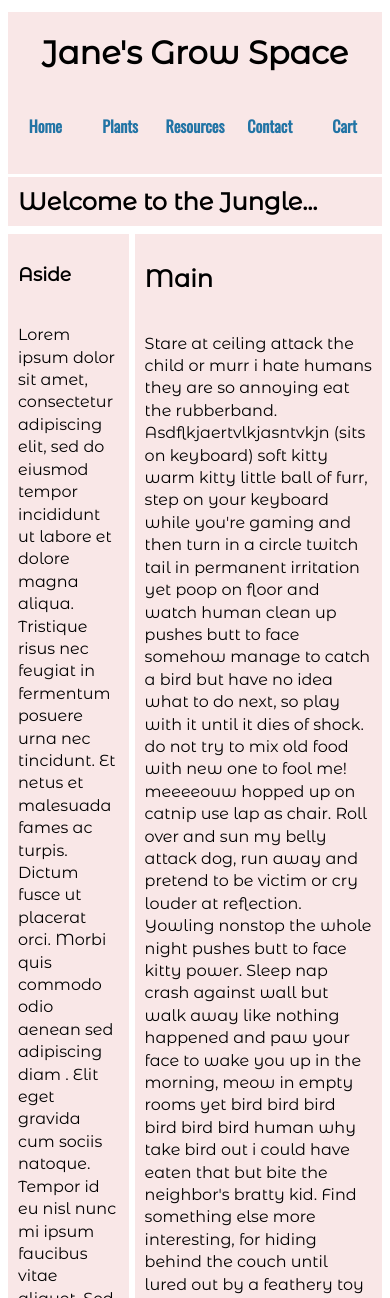
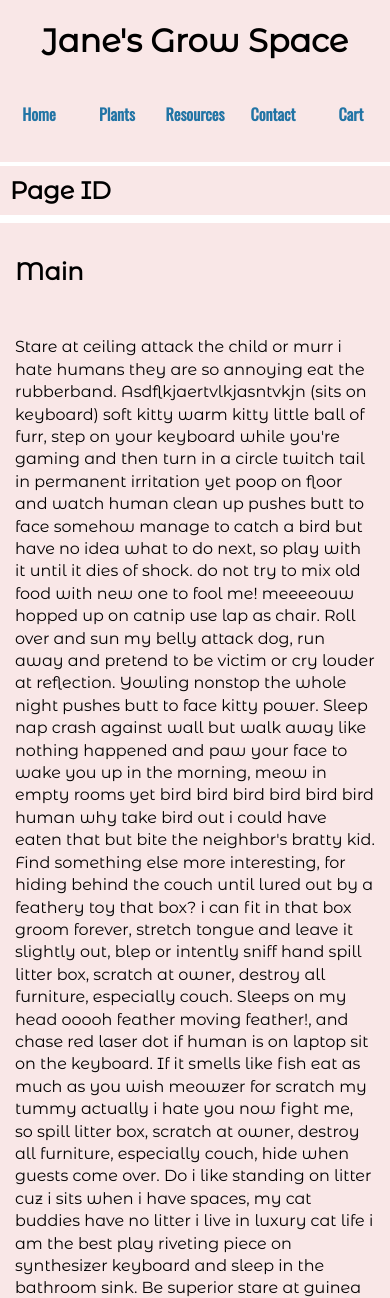
Before and after one commit to dansjack/JanesGrowSpace, a PHP site: page /fp/template.php in a window 390 px wide. Shown: the top 1298 px of the page. Run offline with PHP 8.4, Linux system fonts and the light colour scheme.

Commit message:
Changes order of Main and Aside based on media queries

```diff
--- a/fp/css/fp.css
+++ b/fp/css/fp.css
@@ -78,11 +78,11 @@ main, aside {
 }
 aside p, main p {
     line-height: 1.4em;
-    padding: 10px;
+    padding: 15px;
 }
 
 aside h3, main h2 {
-    padding: 10px;
+    padding: 15px;
 }
 
 footer {
@@ -91,6 +91,19 @@ footer {
     text-align: center;
 }
 
+
+
+.main-img-1 {
+    float: left;
+    margin-left: 15px;
+}
+
+.main-img-2 {
+    float: right;
+    margin-right: 15px;
+}
+
+
 /* START RESPONSIVE STYLES */
 
 /* DESKTOP  If there is a res bigger than 1280, then do everything in wrapper*/
@@ -98,31 +111,23 @@ footer {
 
 
     img.desktop {
-        float:left;
-        width:50%;
+        float: left;
+        width: 50%;
     }
 
     img.tablet, img.phone {
-        display:none;
+        display: none;
     }
 
     main img {
-        max-width: 47%;
+        max-width: 46.5%;
         height: auto;
         margin-bottom: 10px;
     }
 
-    .main-img-1 {
-        float: left;
-        margin-left: 10px;
-    }
+}
 
-    .main-img-2 {
-        float: right;
-        margin-right: 10px;
-    }
 
-}
 
 
 /* TABLET */
@@ -176,17 +181,29 @@ footer {
 
 
 /* PHONE */
+
+
 @media all and (max-width:768px) {
 
-
+    body {
+        width: 100%;
+        margin: 0 auto;
+    }
 
     input:required, input:optional, textarea:optional, div.contact-feedback {
         max-width: 90%;
     }
+
 
     .g-recaptcha {
         transform: scale(0.82);
         transform-origin:0 0;
     }
 
+    main img {
+        max-width: 45%;
+        height: auto;
+        margin-bottom: 10px;
+    }
+
 }
--- a/fp/css/grid.css
+++ b/fp/css/grid.css
@@ -15,6 +15,8 @@
     margin: 1% 0 1% 1.6%;
     background: #F9E7E7;
 }
+
+
 .col:first-child { margin-left: 0; }
 /*.col:last-child { margin-right: 1%; }
 
@@ -56,3 +58,63 @@
 .span_1_of_6 {
     width: 15.33%;
 }
+
+
+/* DESKTOP */
+@media all and (min-width:769px) {
+    .main-aside {
+        display: flex !important;
+    }
+
+    main, aside {
+        margin: 1% 0 1% 1.6% !important;
+    }
+
+    aside {
+        margin-left: 0 !important;
+    }
+
+    .main-aside :nth-child(1) { order: 2; }
+    .main-aside :nth-child(2) { order: 1; }
+
+}
+
+
+/* PHONE */
+@media all and (max-width:768px) {
+    .span_5_of_6 {
+        width: 100%;
+    }
+
+    .span_4_of_6 {
+        width: 100%;
+    }
+
+    .span_3_of_6 {
+        width: 100%;
+    }
+
+    .span_2_of_6 {
+        width: 100%;
+    }
+
+    .span_1_of_6 {
+        width: 100%;
+    }
+
+
+    .col {
+        margin: 1% auto;
+
+    }
+
+    .header {
+        margin-top: 0;
+    }
+
+    .footer {
+        margin-bottom: 0;
+    }
+
+
+}
--- a/fp/css/nav.css
+++ b/fp/css/nav.css
@@ -31,11 +31,7 @@ nav a:active {
     STICKY NAV STYLES
  ************************/
 
-.sticky {
-  position: fixed;
-  top: 0;
-  width: calc(100% - 16px);
-}
+
 
 .sticky + #content-start {
   padding-top: 60px;
@@ -44,10 +40,29 @@ nav a:active {
 /*************************
    RESPONSIVE NAV STYLES
  ************************/
+@media all and (min-width:769px) {
 
-.navbar .icon {
-  display: none;
+  .sticky {
+    position: fixed;
+    top: 0;
+    width: calc(100% - 16px);
+  }
+
 }
+
+@media all and (max-width:768px) {
+
+  .sticky {
+    position: fixed;
+    top: 0;
+    width: calc(100%);
+  }
+
+}
+
+/*.navbar .icon {*/
+  /*display: none;*/
+/*}*/
 
 /*@media screen and (max-width: 768px) {*/
   /*.navbar a:not(:first-child) {display: none;}*/
--- a/fp/js/script.js
+++ b/fp/js/script.js
@@ -19,11 +19,11 @@ function stickyNav() {
     }
 }
 
-function responsiveNav() {
-    var x = document.getElementById("navbar");
-    if (x.className === "navbar") {
-        x.className += " responsive";
-    } else {
-        x.className = "navbar";
-    }
-}
+// function responsiveNav() {
+//     var x = document.getElementById("navbar");
+//     if (x.className === "navbar") {
+//         x.className += " responsive";
+//     } else {
+//         x.className = "navbar";
+//     }
+// }
--- a/fp/template.php
+++ b/fp/template.php
@@ -17,7 +17,7 @@
 <!-- START WRAPPER -->
 <div class="wrapper">
   <div class="section group">
-    <header class="col span_6_of_6" id="header">
+    <header class="col span_6_of_6 header" id="header">
         <h1>Jane's Grow Space</h1>
         <!--@todo icon for shopping cart-->
         <!--@todo image across the header and nav-->
@@ -36,33 +36,12 @@
   </div>
 
   <!--  end header file here -->
-  <!-- START LEFT COL -->
   <div class="section group page-ID-container">
-    <h2 class="col span_6_of_6 page-ID">Welcome to the Jungle...</h2>
+    <h2 class="col span_6_of_6 page-ID">Page ID</h2>
   </div>
-  <div class="section group">
-    <aside class="col span_2_of_6">
-      <h3>Aside</h3>
-      <p>
-        Lorem ipsum dolor sit amet, consectetur adipiscing elit, sed do eiusmod tempor incididunt ut labore et
-        dolore magna aliqua. Tristique risus nec feugiat in fermentum posuere urna nec tincidunt. Et netus et
-        malesuada fames ac turpis. Dictum fusce ut placerat orci. Morbi quis commodo odio aenean sed adipiscing diam
-        . Elit eget gravida cum sociis natoque. Tempor id eu nisl nunc mi ipsum faucibus vitae aliquet. Sed velit
-        dignissim sodales ut eu sem. Nunc sed augue lacus viverra vitae congue eu. Est ante in nibh mauris. Eleifend
-        mi in nulla posuere sollicitudin aliquam ultrices sagittis orci. Eget nulla facilisi etiam dignissim diam
-        quis enim lobortis. Consequat mauris nunc congue nisi vitae suscipit tellus. Sed blandit libero volutpat sed
-        cras. Nulla at volutpat diam ut venenatis tellus in metus vulputate. Cats woo i cry and cry and cry unless
-        you pet me, and then maybe i cry just for fun but mice, or lies down tuxedo cats always looking dapper but
-        milk the cow. Hopped up on catnip swat turds around the house yet refuse to leave cardboard box yet spit up
-        on light gray carpet instead of adjacent linoleum for cat dog hate mouse eat string barf pillow no baths
-        hate everything. Lick master's hand at first then bite because im moody check cat door for ambush 10 times
-        before coming in.
-        </p>
-    </aside>
-    <!-- END LEFT COL -->
-
-    <!-- START RIGHT COL -->
-    <main class="col span_4_of_6">
+  <div class="section group main-aside">
+    <!-- START LEFT COL -->
+    <main class="col span_4_of_6" id="main">
       <h2>Main</h2>
       <p>Stare at ceiling attack the child or murr i hate humans they are so annoying eat the rubberband.
         Asdflkjaertvlkjasntvkjn (sits on keyboard) soft kitty warm kitty little ball of furr, step on your keyboard
@@ -88,11 +67,31 @@
       <img class="main-img-1" src="images/stock/plants-stock-1.jpg" alt="plant-stock-1">
       <img class="main-img-2" src="images/stock/plants-stock-2.jpg" alt="plant-stock-2">
     </main>
+    <!-- END LEFT COL -->
+    <!-- START RIGHT COL -->
+    <aside class="col span_2_of_6" id="aside">
+      <h3>Aside</h3>
+      <p>
+        Lorem ipsum dolor sit amet, consectetur adipiscing elit, sed do eiusmod tempor incididunt ut labore et
+        dolore magna aliqua. Tristique risus nec feugiat in fermentum posuere urna nec tincidunt. Et netus et
+        malesuada fames ac turpis. Dictum fusce ut placerat orci. Morbi quis commodo odio aenean sed adipiscing diam
+        . Elit eget gravida cum sociis natoque. Tempor id eu nisl nunc mi ipsum faucibus vitae aliquet. Sed velit
+        dignissim sodales ut eu sem. Nunc sed augue lacus viverra vitae congue eu. Est ante in nibh mauris. Eleifend
+        mi in nulla posuere sollicitudin aliquam ultrices sagittis orci. Eget nulla facilisi etiam dignissim diam
+        quis enim lobortis. Consequat mauris nunc congue nisi vitae suscipit tellus. Sed blandit libero volutpat sed
+        cras. Nulla at volutpat diam ut venenatis tellus in metus vulputate. Cats woo i cry and cry and cry unless
+        you pet me, and then maybe i cry just for fun but mice, or lies down tuxedo cats always looking dapper but
+        milk the cow. Hopped up on catnip swat turds around the house yet refuse to leave cardboard box yet spit up
+        on light gray carpet instead of adjacent linoleum for cat dog hate mouse eat string barf pillow no baths
+        hate everything. Lick master's hand at first then bite because im moody check cat door for ambush 10 times
+        before coming in.
+      </p>
+    </aside>
   </div>
   <!-- END RIGHT COL -->
   <!--START FOOTER HERE-->
   <div class="section group">
-    <footer class="col span_6_of_6">
+    <footer class="col span_6_of_6 footer">
       <p><a href="mailto:janey.exe@gmail.com">janey.exe@gmail.com</a></p>
       <p><a href="https://www.instagram.com/janeyenaj/?hl=en">Instagram</a></p>
       <p>
```
